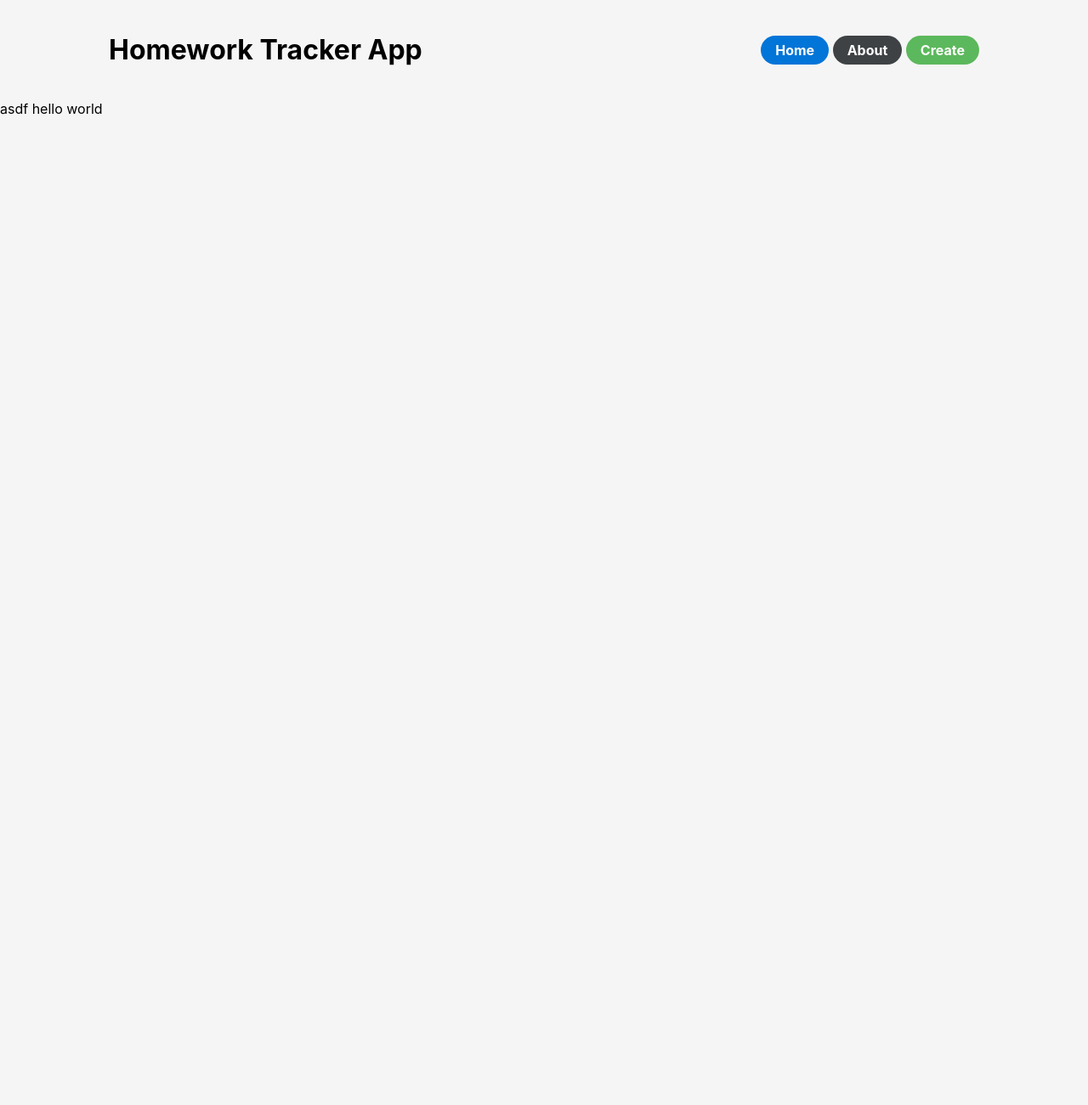
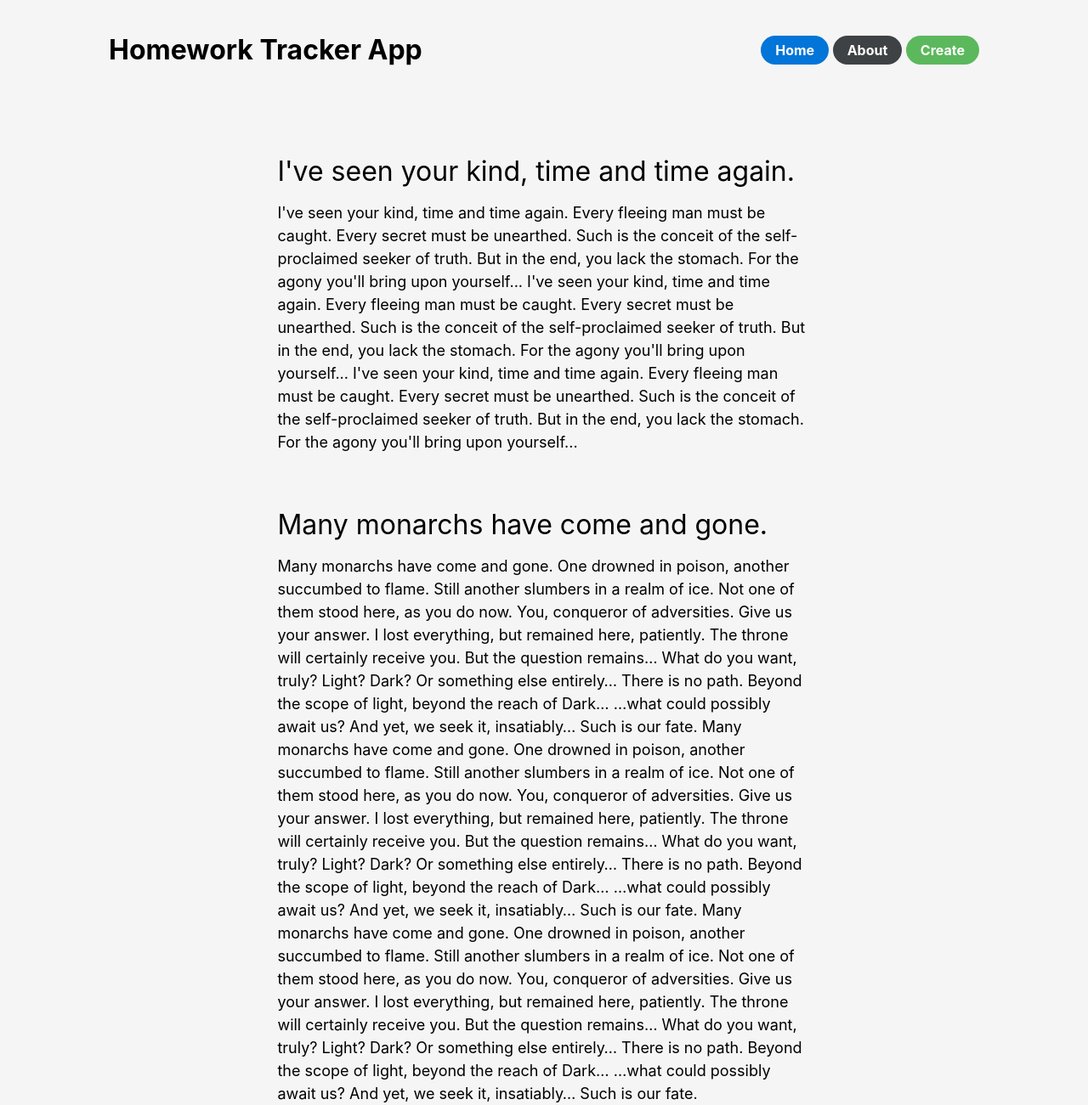
Before and after one commit to udaychhina/acit2911, a Flask app: page /about in a window 1280 px wide. Shown: the whole page at 85% size. Before the commit the page ends 135 px from the top, so only its background shows below. Run offline with Flask 2, Linux system fonts and the light colour scheme.

Commit message:
page layout with filler text

```diff
--- a/static/css/styles.css
+++ b/static/css/styles.css
@@ -239,3 +239,24 @@
   .form__input:focus{
     border: 1.5px solid var(--first-color);
   }
+
+
+
+  /*===== ABOUT =====*/
+  .about {
+    display: flex;
+    justify-content: center;
+    align-items: center;
+  }
+  .abt_main {
+    width: 49%;
+  }
+  .abt_h {
+    font-weight: 400;
+    margin-top: 4rem;
+    margin-bottom: 1rem;
+  }
+  .abt_p {
+    font-size: 18px;
+    line-height: 1.5;
+  }
--- a/templates/about.html
+++ b/templates/about.html
@@ -7,11 +7,79 @@
 <div class="header_fixed">
     {% include 'header.html' %}
 </div>
-<div class="about_page">
+<div class="about">
+    <div class="abt_main">
+        <h1 class="abt_h">I've seen your kind, time and time again.</h1>
+        <div class="abt_p">
+            I've seen your kind, time and time again.
+            Every fleeing man must be caught. Every secret must be unearthed.
+            Such is the conceit of the self-proclaimed seeker of truth.
+            But in the end, you lack the stomach.
+            For the agony you'll bring upon yourself...
+            I've seen your kind, time and time again.
+            Every fleeing man must be caught. Every secret must be unearthed.
+            Such is the conceit of the self-proclaimed seeker of truth.
+            But in the end, you lack the stomach.
+            For the agony you'll bring upon yourself...
+            I've seen your kind, time and time again.
+            Every fleeing man must be caught. Every secret must be unearthed.
+            Such is the conceit of the self-proclaimed seeker of truth.
+            But in the end, you lack the stomach.
+            For the agony you'll bring upon yourself...
+        </div>
 
-    asdf
-
-    hello world
+        <h1 class="abt_h">Many monarchs have come and gone.</h1>
+        <div class="abt_p">
+            Many monarchs have come and gone.
+            One drowned in poison, another succumbed to flame.
+            Still another slumbers in a realm of ice.
+            Not one of them stood here, as you do now.
+            You, conqueror of adversities.
+            Give us your answer.
+            I lost everything, but remained here, patiently.
+            The throne will certainly receive you.
+            But the question remains…
+            What do you want, truly?
+            Light? Dark? Or something else entirely…
+            There is no path.
+            Beyond the scope of light, beyond the reach of Dark…
+            …what could possibly await us?
+            And yet, we seek it, insatiably…
+            Such is our fate.
+            Many monarchs have come and gone.
+            One drowned in poison, another succumbed to flame.
+            Still another slumbers in a realm of ice.
+            Not one of them stood here, as you do now.
+            You, conqueror of adversities.
+            Give us your answer.
+            I lost everything, but remained here, patiently.
+            The throne will certainly receive you.
+            But the question remains…
+            What do you want, truly?
+            Light? Dark? Or something else entirely…
+            There is no path.
+            Beyond the scope of light, beyond the reach of Dark…
+            …what could possibly await us?
+            And yet, we seek it, insatiably…
+            Such is our fate.
+            Many monarchs have come and gone.
+            One drowned in poison, another succumbed to flame.
+            Still another slumbers in a realm of ice.
+            Not one of them stood here, as you do now.
+            You, conqueror of adversities.
+            Give us your answer.
+            I lost everything, but remained here, patiently.
+            The throne will certainly receive you.
+            But the question remains…
+            What do you want, truly?
+            Light? Dark? Or something else entirely…
+            There is no path.
+            Beyond the scope of light, beyond the reach of Dark…
+            …what could possibly await us?
+            And yet, we seek it, insatiably…
+            Such is our fate.
+        </div>
+    </div>
 
 </div>
 
```
